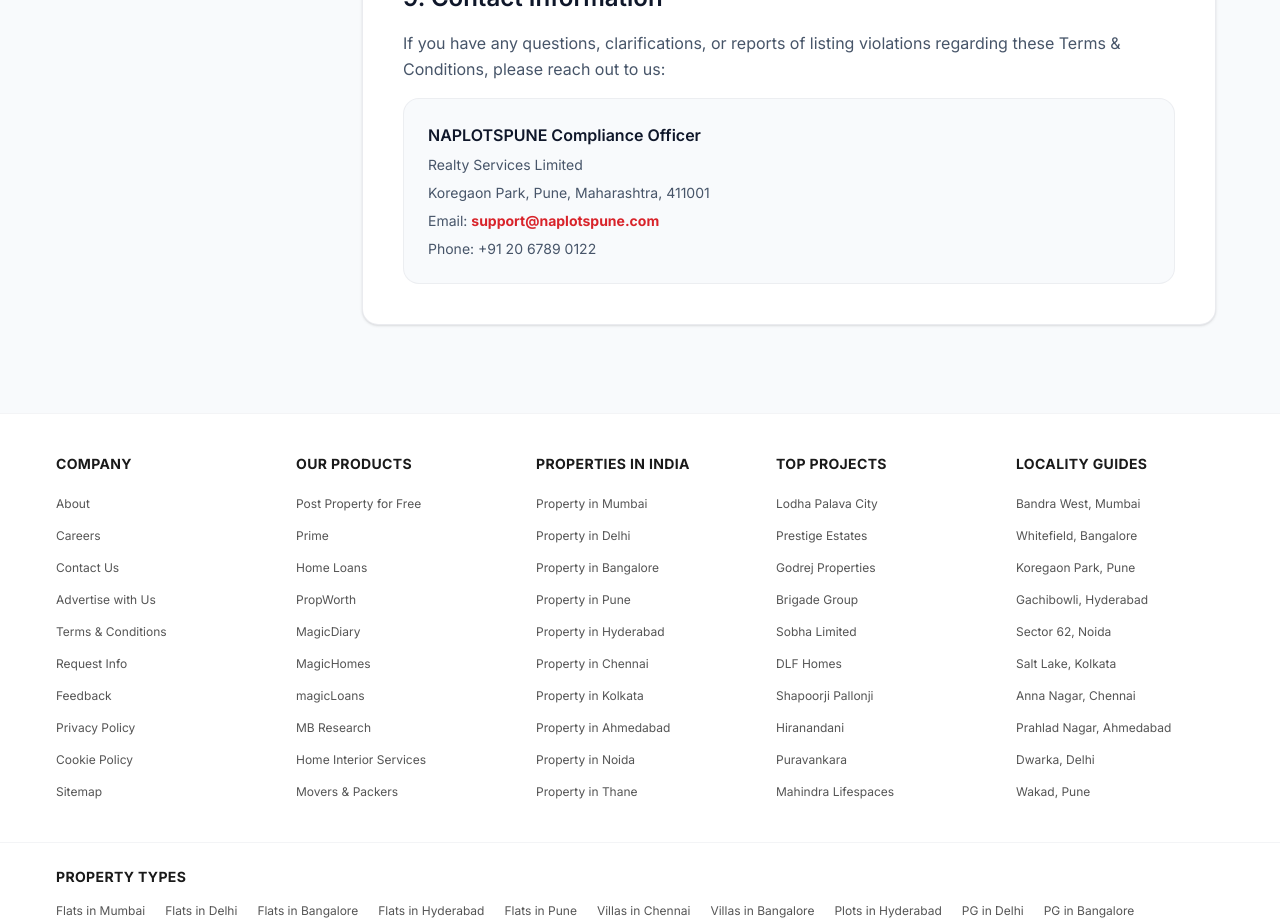
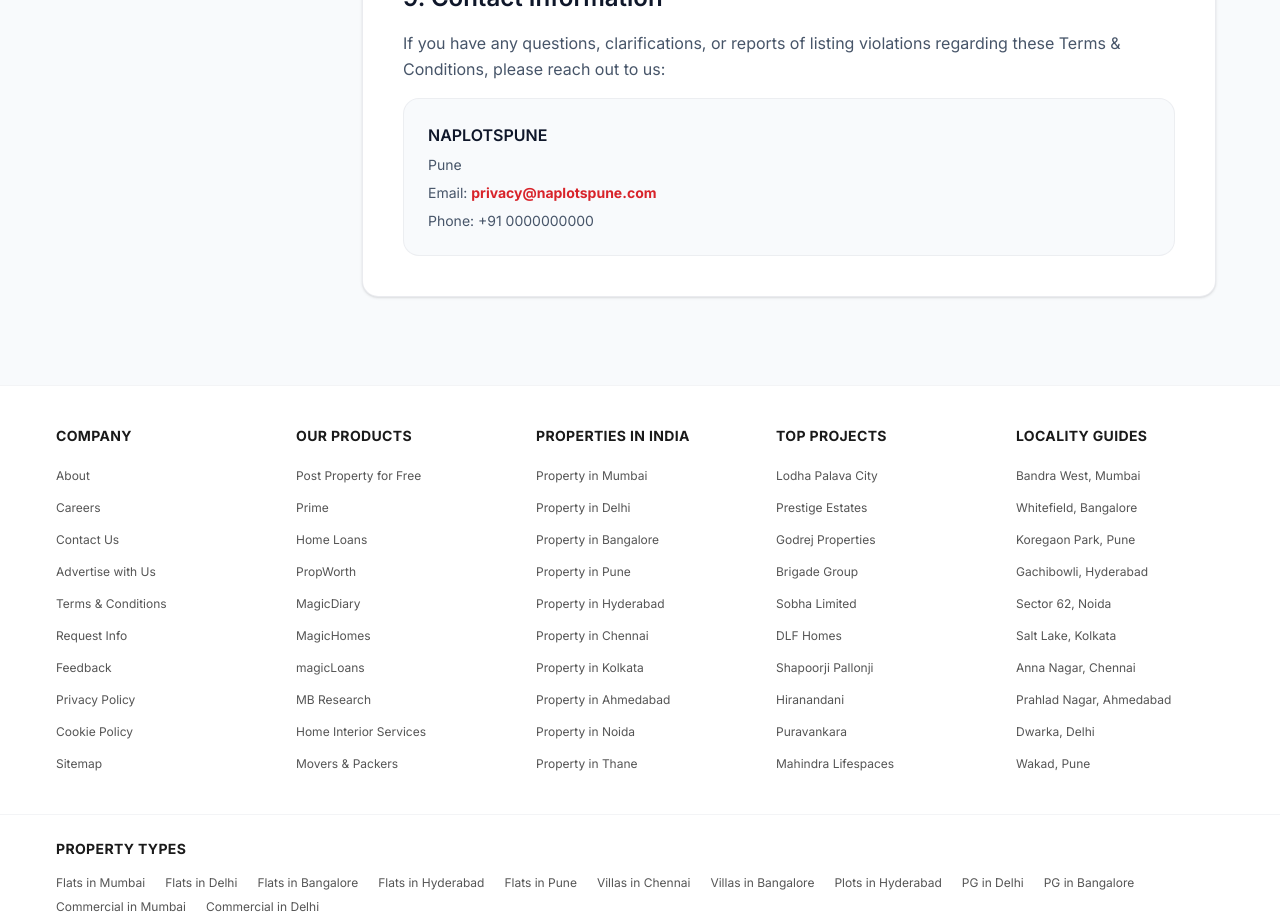
Before and after one commit to anpia22/N.A-plots, a Next.js app: page /terms-and-conditions in a window 1280 px wide. Shown: the part 2840-3760 px from the top of the page. Built offline with nearby package versions, Linux system fonts and the light colour scheme.

Commit message:
edit contacts

```diff
--- a/app/privacy-policy/page.tsx
+++ b/app/privacy-policy/page.tsx
@@ -119,11 +119,10 @@
                     <button
                       key={sec.id}
                       onClick={() => scrollToSection(sec.id)}
-                      className={`text-left text-xs font-semibold py-2 px-3 rounded-lg transition-all duration-200 cursor-pointer border-none outline-none ${
-                        isActive
-                          ? "bg-primary/5 text-primary font-bold shadow-sm translate-x-1"
-                          : "text-text-secondary hover:text-text-primary hover:bg-gray-50"
-                      }`}
+                      className={`text-left text-xs font-semibold py-2 px-3 rounded-lg transition-all duration-200 cursor-pointer border-none outline-none ${isActive
+                        ? "bg-primary/5 text-primary font-bold shadow-sm translate-x-1"
+                        : "text-text-secondary hover:text-text-primary hover:bg-gray-50"
+                        }`}
                     >
                       {sec.label}
                     </button>
@@ -293,11 +292,11 @@
                 If you have questions, comments, or grievances regarding this Privacy Policy, please contact our Grievance Officer:
               </p>
               <div className="bg-[#F8FAFC] border border-gray-200/60 p-6 rounded-2xl space-y-2">
-                <span className="font-semibold text-text-primary block text-sm sm:text-base">NAPLOTSPUNE Grievance Cell</span>
-                <span className="text-xs sm:text-sm block">Realty Services Limited</span>
-                <span className="text-xs sm:text-sm block">Koregaon Park, Pune, Maharashtra, 411001</span>
+                <span className="font-semibold text-text-primary block text-sm sm:text-base">NAPLOTSPUNE </span>
+                {/* <span className="text-xs sm:text-sm block">Realty Services Limited</span> */}
+                <span className="text-xs sm:text-sm block">Pune</span>
                 <span className="text-xs sm:text-sm block">Email: <a href="mailto:privacy@naplotspune.com" className="text-primary hover:underline font-bold">privacy@naplotspune.com</a></span>
-                <span className="text-xs sm:text-sm block">Phone: +91 20 6789 0122</span>
+                <span className="text-xs sm:text-sm block">Phone: +91 0000000000</span>
               </div>
             </section>
 
--- a/app/terms-and-conditions/page.tsx
+++ b/app/terms-and-conditions/page.tsx
@@ -119,11 +119,10 @@
                     <button
                       key={sec.id}
                       onClick={() => scrollToSection(sec.id)}
-                      className={`text-left text-xs font-semibold py-2 px-3 rounded-lg transition-all duration-200 cursor-pointer border-none outline-none ${
-                        isActive
+                      className={`text-left text-xs font-semibold py-2 px-3 rounded-lg transition-all duration-200 cursor-pointer border-none outline-none ${isActive
                           ? "bg-primary/5 text-primary font-bold shadow-sm translate-x-1"
                           : "text-text-secondary hover:text-text-primary hover:bg-gray-50"
-                      }`}
+                        }`}
                     >
                       {sec.label}
                     </button>
@@ -265,11 +264,11 @@
                 If you have any questions, clarifications, or reports of listing violations regarding these Terms &amp; Conditions, please reach out to us:
               </p>
               <div className="bg-[#F8FAFC] border border-gray-200/60 p-6 rounded-2xl space-y-2">
-                <span className="font-semibold text-text-primary block text-sm sm:text-base">NAPLOTSPUNE Compliance Officer</span>
-                <span className="text-xs sm:text-sm block">Realty Services Limited</span>
-                <span className="text-xs sm:text-sm block">Koregaon Park, Pune, Maharashtra, 411001</span>
-                <span className="text-xs sm:text-sm block">Email: <a href="mailto:support@naplotspune.com" className="text-primary hover:underline font-bold">support@naplotspune.com</a></span>
-                <span className="text-xs sm:text-sm block">Phone: +91 20 6789 0122</span>
+                <span className="font-semibold text-text-primary block text-sm sm:text-base">NAPLOTSPUNE </span>
+                {/* <span className="text-xs sm:text-sm block">Realty Services Limited</span> */}
+                <span className="text-xs sm:text-sm block">Pune</span>
+                <span className="text-xs sm:text-sm block">Email: <a href="mailto:privacy@naplotspune.com" className="text-primary hover:underline font-bold">privacy@naplotspune.com</a></span>
+                <span className="text-xs sm:text-sm block">Phone: +91 0000000000</span>
               </div>
             </section>
 
```
